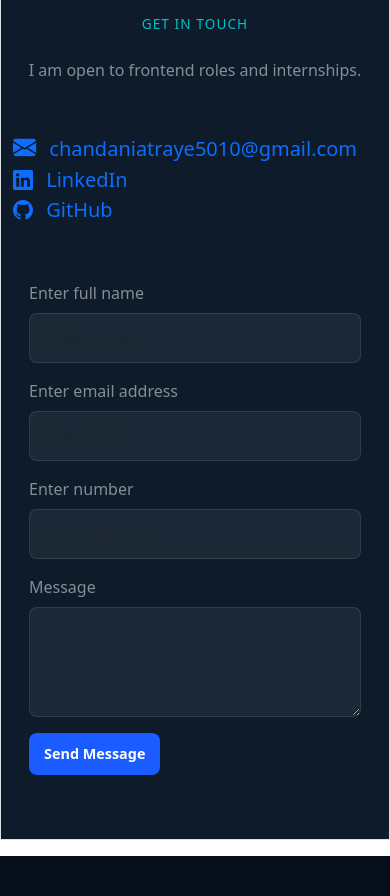
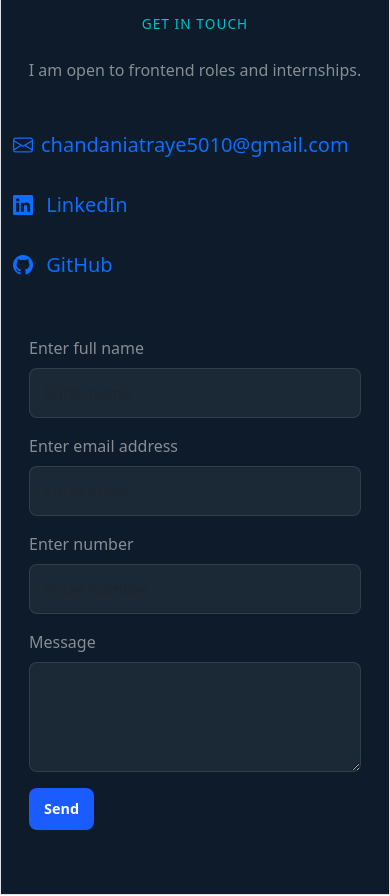
Before and after one commit to ChandaniAtraye/my_portfolio, a React (Vite) app in the folder my_portfolio/: page / in a window 390 px wide. Shown: the part 4400-5296 px from the top of the page. Built offline with nearby package versions, Linux system fonts and the light colour scheme.

Commit message:
made contact responsive

```diff
--- a/my_portfolio/src/components/Contact.jsx
+++ b/my_portfolio/src/components/Contact.jsx
@@ -1,88 +1,184 @@
-import React from 'react'
+import React, { useState } from 'react';
+
 const contactInput = {
-    background:"rgba(255,255,255,0.06)",
-    border:"1px solid rgba(255,255,255,0.1)",
-    borderRadius:"8px",
-    color:"#ffffff",
-    padding:"12px 14px"
+  background: "rgba(255,255,255,0.06)",
+  border: "1px solid rgba(255,255,255,0.1)",
+  borderRadius: "8px",
+  color: "#ffffff",
+  padding: "12px 14px"
+};
 
-}
-const textArea={
-    background:"rgba(255,255,255,0.06)",
-    border:"1px solid rgba(255,255,255,0.1)",
-    borderRadius:"8px",
-    color:"#ffffff",
-    padding:"12px 14px",
-    minHeight:"110px"
+const textArea = {
+  background: "rgba(255,255,255,0.06)",
+  border: "1px solid rgba(255,255,255,0.1)",
+  borderRadius: "8px",
+  color: "#ffffff",
+  padding: "12px 14px",
+  minHeight: "110px"
+};
 
-}
-const sendbtn={
-    background:"#1A5CFF",
-    color:"#fff",
-    borderRadius:"8px",
-    padding:"10px 15px",
-    fontSize:"0.9rem",
-    fontWeight:600,
-    border:"none",
-
-
-}
+const sendbtn = {
+  background: "#1A5CFF",
+  color: "#fff",
+  borderRadius: "8px",
+  padding: "10px 15px",
+  fontSize: "0.9rem",
+  fontWeight: 600,
+  border: "none",
+};
 
 const Contact = () => {
+  const [formData, setFormData] = useState({
+    name: '', email: '', phone: '', message: ''
+  });
+  const [status, setStatus] = useState('');
+
+  const handleChange = (e) => {
+    setFormData({ ...formData, [e.target.id]: e.target.value });
+  };
+
+  const handleSubmit = async (e) => {
+    e.preventDefault();
+    setStatus('sending');
+
+    const res = await fetch("https://formspree.io/f/xpqeblpq", {
+      method: "POST",
+      headers: { "Content-Type": "application/json" },
+      body: JSON.stringify({
+        name: formData.name,
+        email: formData.email,
+        phone: formData.phone,
+        message: formData.message
+      })
+    });
+
+    if (res.ok) {
+      setStatus('success');
+      setFormData({ name: '', email: '', phone: '', message: '' });
+    } else {
+      setStatus('error');
+    }
+  };
 
   return (
-    <>
-     <section id="contact" className="mb-3 border border-rounded py-5" style={{background:"#0D1B2A",padding:"60px 0",scrollMarginTop:"80px"}}>
-            <form>
-                <div className="container ">
+    <section id="contact" className="mb-3 border border-rounded py-5"
+      style={{ background: "#0D1B2A", padding: "60px 0", scrollMarginTop: "80px" }}>
+
+      <form onSubmit={handleSubmit}>
+        <div className="container">
           <div className="row d-flex justify-content-center">
+
+            {/* Heading */}
             <div className="text-center mb-2">
-                            <h3 style={{fontWeight:700,fontSize:"2rem",color:"#ffffff"}}> Contact me </h3>
-                        <p style={{color:"#00C2CB",fontSize:"0.85rem",letterSpacing:"0.08em"}}>GET IN TOUCH</p>
-
-                        </div>
-                        <p className="text-center" style={{color:"rgba(255,255,255,0.5)",marginBottom:"24px"}}>I am open to frontend roles and internships.</p>
-
-                        <div className=" col-12 col-md-4 fs-5 mt-4 mb-4 ">
-                            <a href="mailto:chandaniatraye5010@gmail.com" className="text-decoration-none" style={{wordBreak:"break-all"}}><i className="bi bi-envelope-fill fs-3 me-2"></i> chandaniatraye5010@gmail.com</a> <br></br>
-                            <a href="https://www.linkedin.com/in/chandani-atraye"className="text-decoration-none"><i className="bi bi-linkedin me-2"></i> LinkedIn</a><br></br>
-                            <a href="https://www.github.com/in/chandani-atraye"className="text-decoration-none"><i className="bi bi-github me-2"></i> GitHub</a>
+              <h3 style={{ fontWeight: 700, fontSize: "2rem", color: "#ffffff" }}>
+                Contact me
+              </h3>
+              <p style={{ color: "#00C2CB", fontSize: "0.85rem", letterSpacing: "0.08em" }}>
+                GET IN TOUCH
+              </p>
             </div>
 
-                        <div className="col-12 col-md-6 mt-3  info_form">
+            <p className="text-center" style={{ color: "rgba(255,255,255,0.5)", marginBottom: "24px" }}>
+              I am open to frontend roles and internships.
+            </p>
+
+            {/* Contact Info */}
+            <div className="col-12 col-md-4 fs-5 mt-4 mb-4">
+              <a href="mailto:chandaniatraye5010@gmail.com"
+                className="text-decoration-none"
+                style={{ wordBreak: "break-all" }}>
+                <i className="bi bi-envelope me-2"></i>
+                chandaniatraye5010@gmail.com
+              </a><br /><br />
+              <a href="https://www.linkedin.com/in/chandani-atraye"
+                className="text-decoration-none">
+                <i className="bi bi-linkedin me-2"></i> LinkedIn
+              </a><br /><br />
+              <a href="https://www.github.com/chandani-atraye"
+                className="text-decoration-none">
+                <i className="bi bi-github me-2"></i> GitHub
+              </a>
+            </div>
+
+            {/* Form */}
+            <div className="col-12 col-md-6 mt-3 info_form">
               <div className="row p-3">
+
                 <div className="col-md-10 mb-3">
-                                    <label for="forname" className="form-label " style={{color:"rgba(255,255,255,0.5)"}}>Enter full name</label>
-                                    <input type="text" className="form-control" style={contactInput} id="forname" placeholder="Enter name"/>
+                  <label htmlFor="name" className="form-label"
+                    style={{ color: "rgba(255,255,255,0.5)" }}>
+                    Enter full name
+                  </label>
+                  <input type="text" className="form-control"
+                    style={contactInput} id="name"
+                    placeholder="Enter name"
+                    value={formData.name}
+                    onChange={handleChange} required />
                 </div>
-                                <div className="col-md-10  mb-3">
-                                    <label for="forname" className="form-label" style={{color:"rgba(255,255,255,0.5)"}}>Enter email address</label>
-                                    <input type="email" className="form-control"style={contactInput} id="forname" placeholder="Enter Email"/>
+
+                <div className="col-md-10 mb-3">
+                  <label htmlFor="email" className="form-label"
+                    style={{ color: "rgba(255,255,255,0.5)" }}>
+                    Enter email address
+                  </label>
+                  <input type="email" className="form-control"
+                    style={contactInput} id="email"
+                    placeholder="Enter Email"
+                    value={formData.email}
+                    onChange={handleChange} required />
                 </div>
+
                 <div className="col-md-10 mb-3">
-                                    <label for="fornumber" className="form-label" style={{color:"rgba(255,255,255,0.5)"}}>Enter number</label>
-                                    <input type="number" className="form-control"style={contactInput} id="fornumber" placeholder="Enter number"/>
+                  <label htmlFor="phone" className="form-label"
+                    style={{ color: "rgba(255,255,255,0.5)" }}>
+                    Enter number
+                  </label>
+                  <input type="number" className="form-control"
+                    style={contactInput} id="phone"
+                    placeholder="Enter number"
+                    value={formData.phone}
+                    onChange={handleChange} />
                 </div>
 
                 <div className="col-md-12 mb-3">
-                                    <label for="exampleFormControlTextarea1" className="form-label"style={{color:"rgba(255,255,255,0.5)"}} >Message</label>
-                                    <textarea className="form-control"style={textArea} id="exampleFormControlTextarea1" rows="2"></textarea>
+                  <label htmlFor="message" className="form-label"
+                    style={{ color: "rgba(255,255,255,0.5)" }}>
+                    Message
+                  </label>
+                  <textarea className="form-control"
+                    style={textArea} id="message"
+                    rows="2"
+                    value={formData.message}
+                    onChange={handleChange} required>
+                  </textarea>
                 </div>
+
                 <div className="col-md-3">
-                                    <button className=" btn btn-primary" style={sendbtn}>Send Message</button>
+                  <button className="btn btn-primary" style={sendbtn}
+                    type="submit" disabled={status === 'sending'}>
+                    {status === 'sending' ? 'Sending...' : 'Send'}
+                  </button>
+                </div>
+
+                {/* Status Messages */}
+                {status === 'success' && (
+                  <p style={{ color: '#00C2CB', marginTop: '10px' }}>
+                    ✅ Message sent successfully!
+                  </p>
+                )}
+                {status === 'error' && (
+                  <p style={{ color: 'red', marginTop: '10px' }}>
+                    ❌ Failed to send. Please try again.
+                  </p>
+                )}
+
               </div>
             </div>
           </div>
-
-                    </div>
         </div>
       </form>
+    </section>
+  );
+};
 
-
-        </section>
-
-    </>
-  )
-}
-
-export default Contact
+export default Contact;
```
Also changed, not shown: my_portfolio/package.json (+0 -9 lines). Lines whose indentation alone changed are shown as unchanged.
